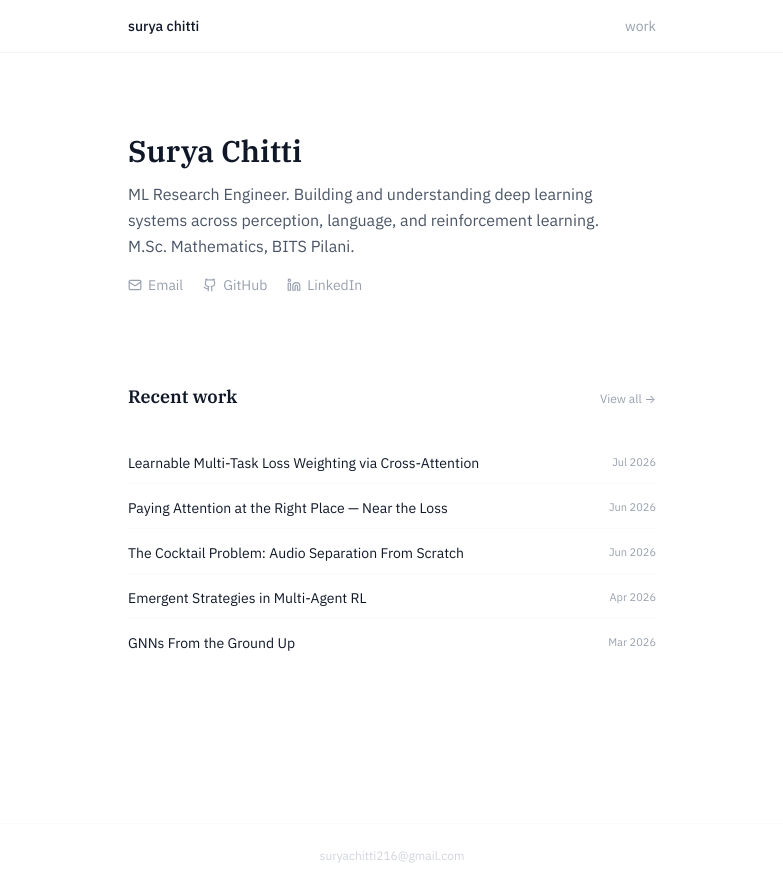
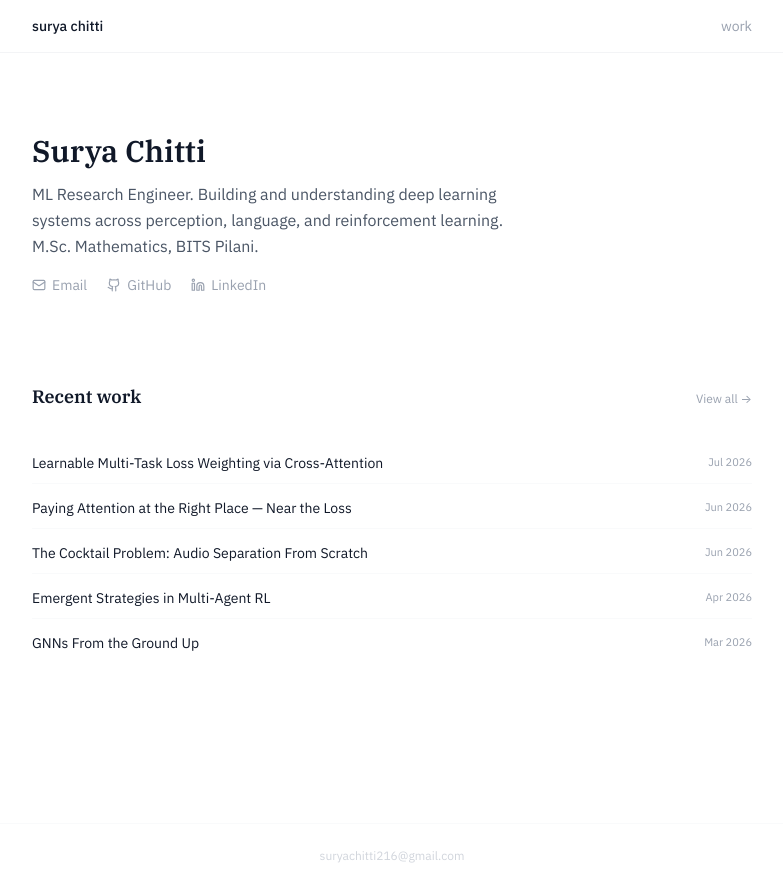
Before and after one commit to codechitti216/codechitti216.github.io, a React (Vite) app: page / in a window 1280 px wide. Shown: the whole page, without its empty margins (248-1031 px from the left). Built offline with nearby package versions, Linux system fonts and the light colour scheme.

Commit message:
Widen page layout from max-w-xl to max-w-3xl

```diff
--- a/src/components/Layout.jsx
+++ b/src/components/Layout.jsx
@@ -11,7 +11,7 @@
   return (
     <div className="min-h-screen bg-white">
       <header className="border-b border-gray-100 sticky top-0 z-50 bg-white">
-        <div className="max-w-xl mx-auto px-6 py-4">
+        <div className="max-w-3xl mx-auto px-6 py-4">
           <nav className="flex items-center justify-between">
             <Link to="/" className="text-sm font-medium text-gray-900 hover:text-gray-600 transition-colors">
               surya chitti
@@ -35,12 +35,12 @@
         </div>
       </header>
 
-      <main className="max-w-xl mx-auto px-6 py-8">
+      <main className="max-w-3xl mx-auto px-6 py-8">
         {children}
       </main>
 
       <footer className="border-t border-gray-50 mt-20">
-        <div className="max-w-xl mx-auto px-6 py-6">
+        <div className="max-w-3xl mx-auto px-6 py-6">
           <p className="text-xs text-gray-300 text-center">
             suryachitti216@gmail.com
           </p>
```
